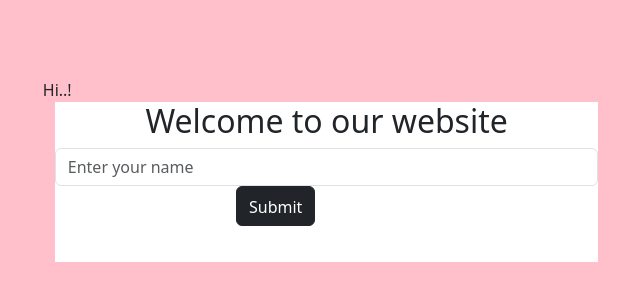
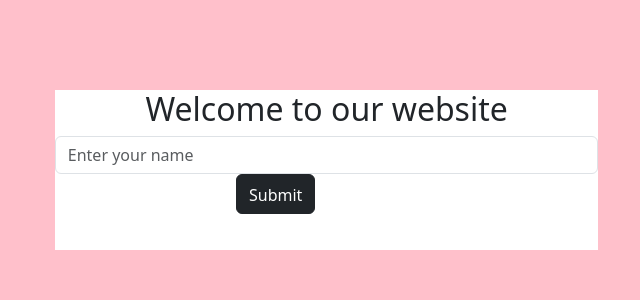
Before and after one commit to letitbasecret/fordeploytest, a React (Vite) app: page / in a window 1280 px wide. Shown: the part 230-530 px from the top of the page, without its empty margins (404-1044 px from the left). Built offline with nearby package versions, Linux system fonts and the light colour scheme.

Commit message:
frontend edited

```diff
--- a/src/App.jsx
+++ b/src/App.jsx
@@ -12,7 +12,6 @@ export default function App() {
   return (
     <>
       <div>
-        Hi..!
         <div className="container">
           <form
             onSubmit={handleSubmit}
```
